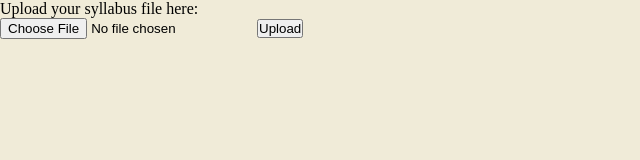
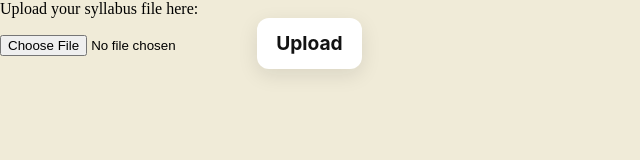
Before and after one commit to PeterMoraStevens/beaverhack2023, a website built with Vite: page frontend/index.html in a window 1280 px wide. Shown: the whole page, without its empty margins (0-640 px from the left). Built offline with nearby package versions, Linux system fonts and the light colour scheme.

Commit message:
added btn styles

```diff
--- a/frontend/index.html
+++ b/frontend/index.html
@@ -12,6 +12,6 @@
     <script defer type="module" src="/main.js"></script>
     <p>Upload your syllabus file here: </p>
     <input type = "file" id="syllabusFile" name="syllabus" accept="application/pdf">
-    <button id="uploadButton" onclick="uploadFile()"> Upload </button>
+    <button class="button-35" id="uploadButton" onclick="uploadFile()"> Upload </button>
   </body>
 </html>
```
